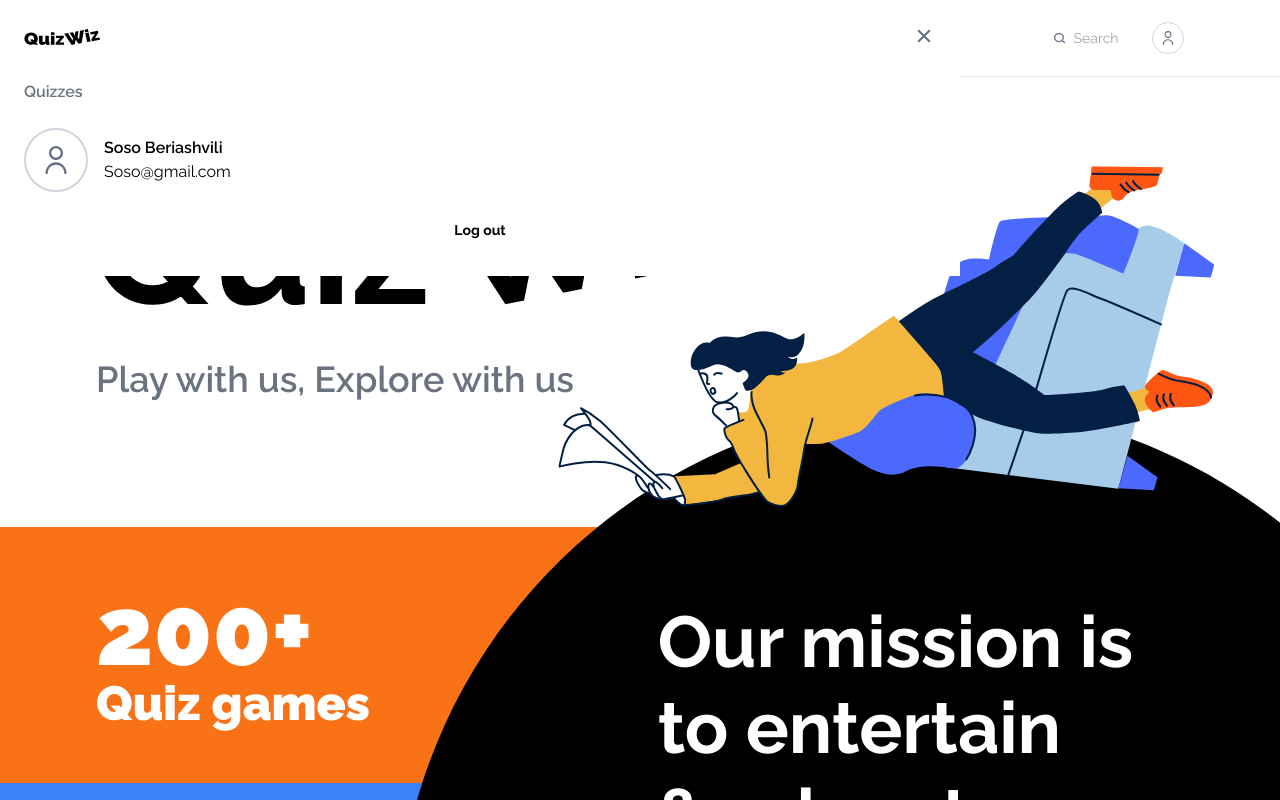
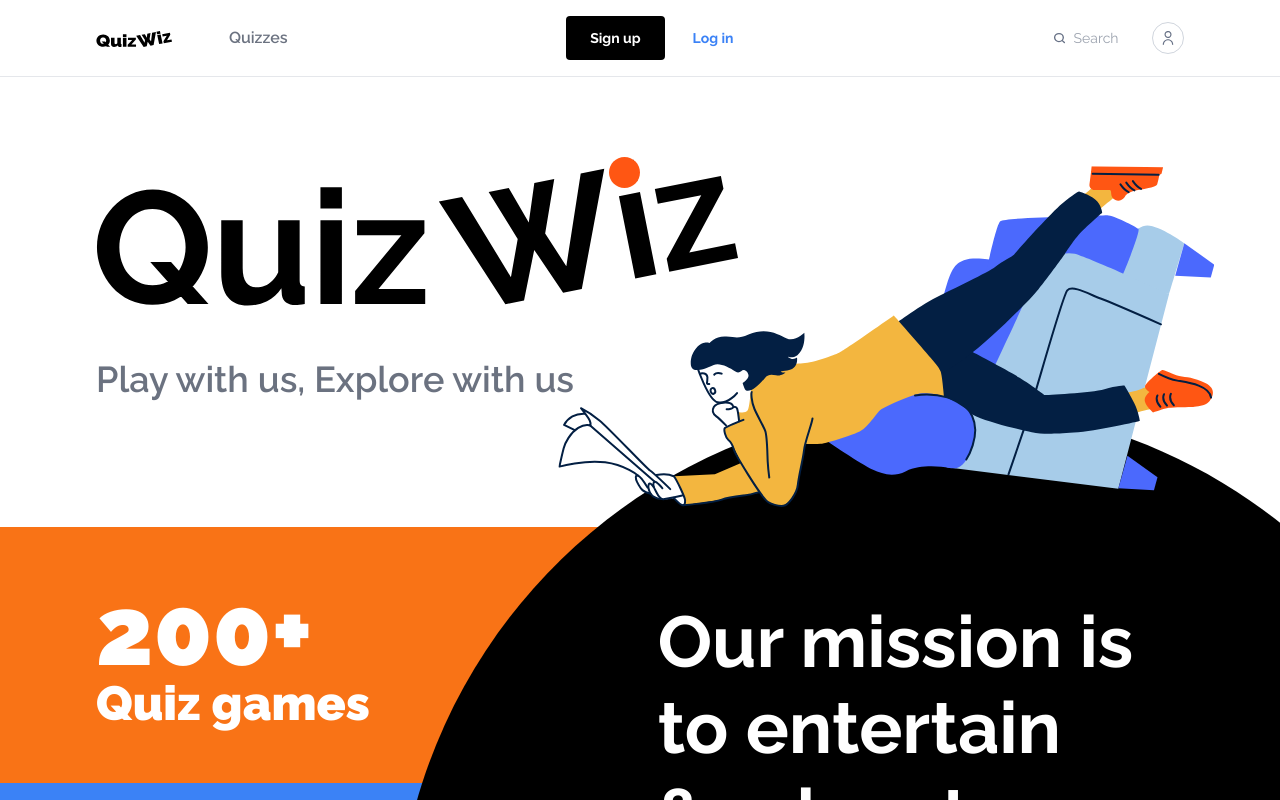
Before and after one commit to SousouBer/quizwiz-frontend, a Vue app: page /landing in a window 1280 px wide. Shown: the top 800 px of the page. Built offline with nearby package versions, Linux system fonts and the light colour scheme.

Commit message:
chore: change z-10 classes to z-2

```diff
--- a/src/components/shared/TheHeader.vue
+++ b/src/components/shared/TheHeader.vue
@@ -8,7 +8,7 @@
     </div>
     <button-burger-menu class="md:hidden"></button-burger-menu>
     <modal-auth-burger-menu class="hidden z-10"></modal-auth-burger-menu>
-    <modal-logout-burger-menu class="z-10"></modal-logout-burger-menu>
+    <modal-logout-burger-menu class="hidden z-10"></modal-logout-burger-menu>
     <div class="hidden md:flex justify-center items-center gap-1">
       <button-base class="text-white bg-black hover:bg-gray-900"
         >Sign up</button-base
```
